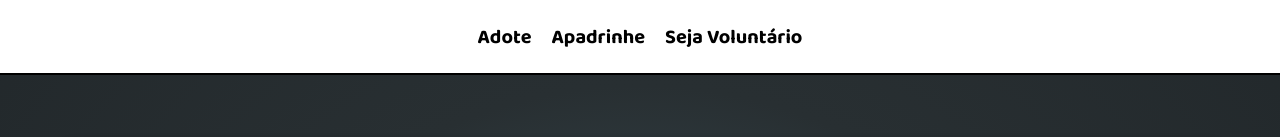
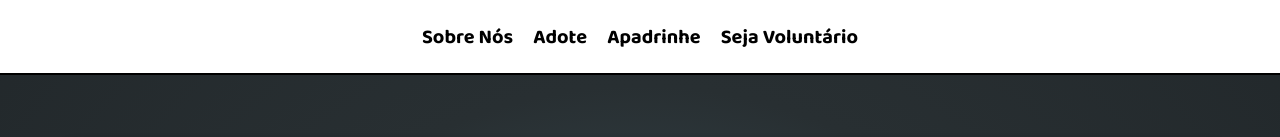
Before and after one commit to TataFaria/Projeto-ong-sjpa, a React (Vite) app in the folder front-end/: page / in a window 1280 px wide. Shown: the top 137 px of the page. Built offline with nearby package versions, Linux system fonts and the light colour scheme.

Commit message:
Adicionei mais um link no Navbar SobreNos

```diff
--- a/front-end/src/Components/Sections/NavBar.jsx
+++ b/front-end/src/Components/Sections/NavBar.jsx
@@ -1,19 +1,29 @@
-import Nav from 'react-bootstrap/Nav';
-import styles from './NavBar.module.css';
-
+import Nav from "react-bootstrap/Nav";
+import styles from "./NavBar.module.css";
 
 function Navbar() {
-
-    return(
-        <div className={styles.navbar}>
-            <ul>
-                <li><Nav.Link href='#Adote' className={styles.adoteLink}>Adote</Nav.Link></li>
-                <li><Nav.Link href='#Apadrinhe'>Apadrinhe</Nav.Link></li>
-                <li><Nav.Link href='#SejaVoluntario'>Seja Voluntário</Nav.Link></li>
-           </ul>
-
-        </div>
-    )
+  return (
+    <div className={styles.navbar}>
+      <ul>
+        <li>
+          <Nav.Link href="#SobreNós" className={styles.adoteLink}>
+            Sobre Nós
+          </Nav.Link>
+        </li>
+        <li>
+          <Nav.Link href="#Adote" className={styles.adoteLink}>
+            Adote
+          </Nav.Link>
+        </li>
+        <li>
+          <Nav.Link href="#Apadrinhe">Apadrinhe</Nav.Link>
+        </li>
+        <li>
+          <Nav.Link href="#SejaVoluntario">Seja Voluntário</Nav.Link>
+        </li>
+      </ul>
+    </div>
+  );
 }
 
-export default Navbar
+export default Navbar;
```
